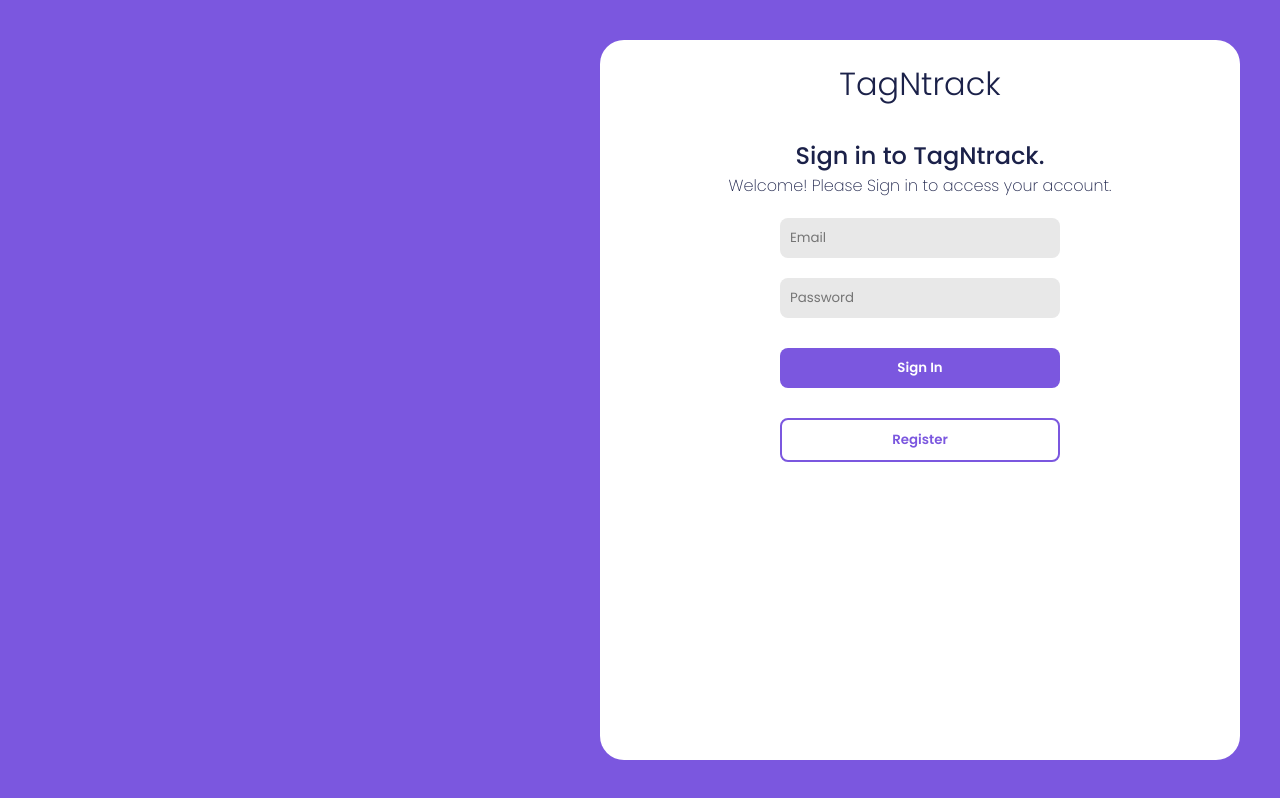
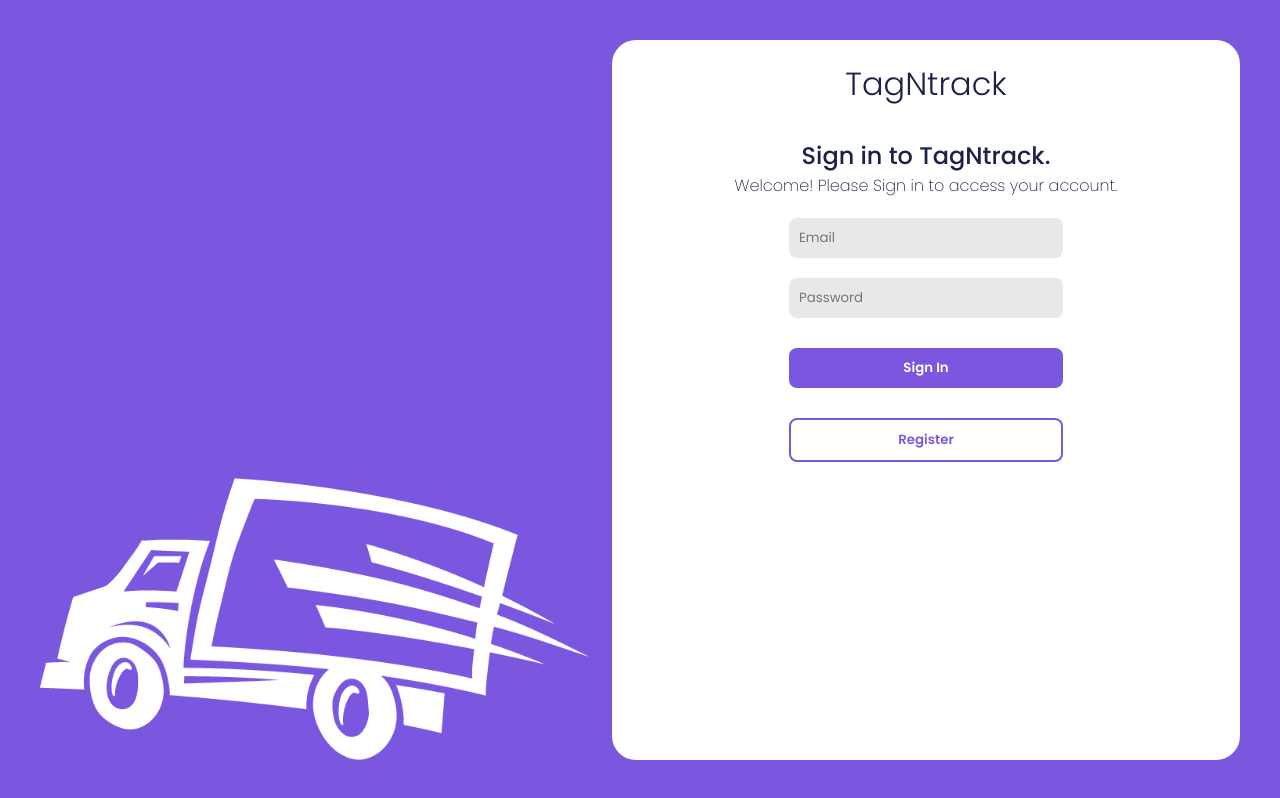
Before and after one commit to vamsi-krishna-kodimela/trackfrontend, a React (Create React App) app: page / in a window 1280 px wide. Built offline with nearby package versions, Linux system fonts and the light colour scheme.

Commit message:
Added illustration to home

```diff
--- a/src/pages/home/Home.css
+++ b/src/pages/home/Home.css
@@ -5,10 +5,13 @@
   overflow: hidden;
   padding: 40px;
   display: flex;
+  gap: 24px;
 }
 
 .section {
   flex: 1;
+  background: transparent url("../../assets/truck.png") no-repeat center bottom;
+  background-size: contain;
 }
 
 .form {
--- a/src/pages/home/Home.tsx
+++ b/src/pages/home/Home.tsx
@@ -16,7 +16,7 @@ const Home = () => {
       {user && <Navigate to="/dashboard" />}
 
       <div className="home">
-        <div className="section">{user?.type}</div>
+        <div className="section"></div>
         <div className="form">
           <Outlet />
         </div>
```
Also changed, not shown: src/assets/truck.png (added).
